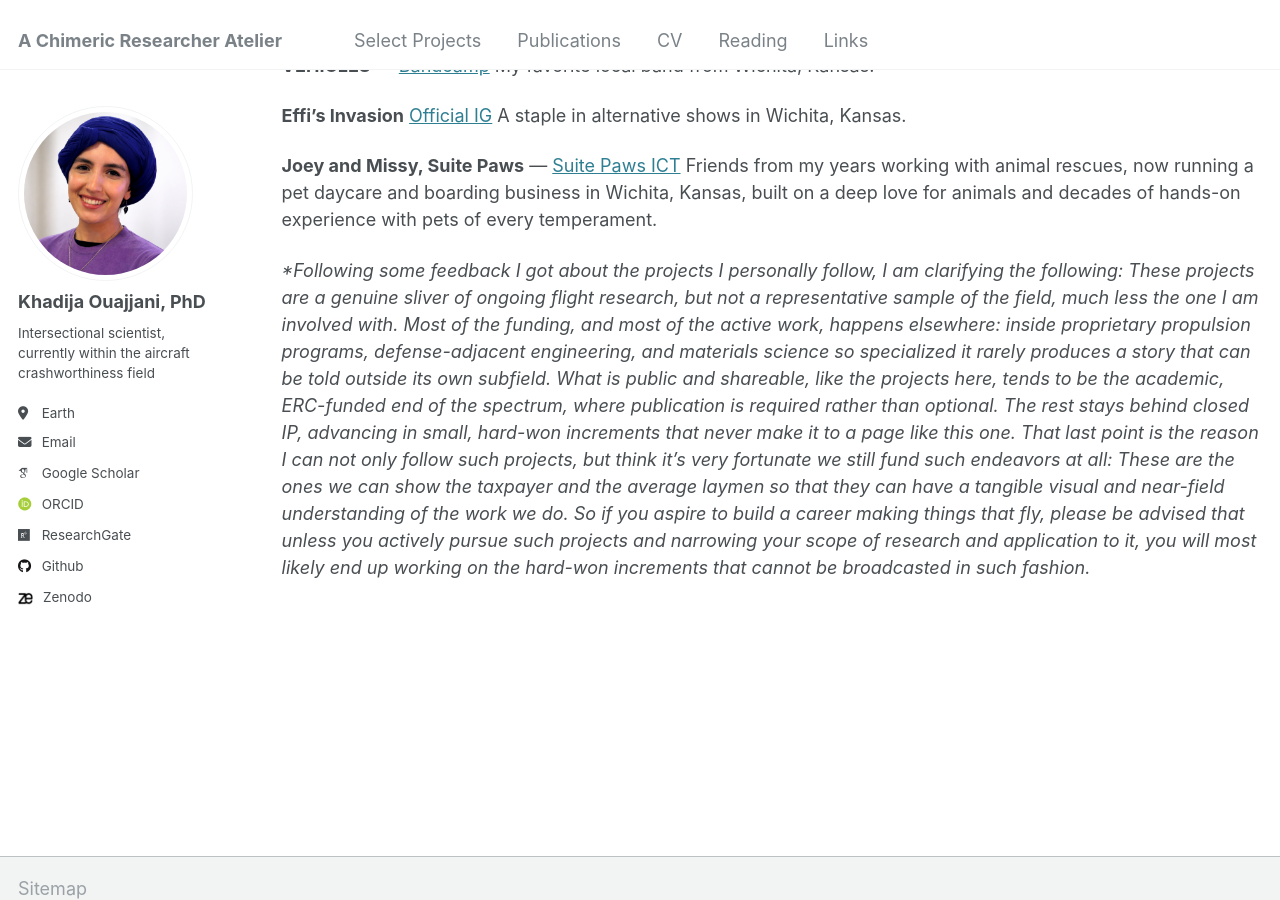
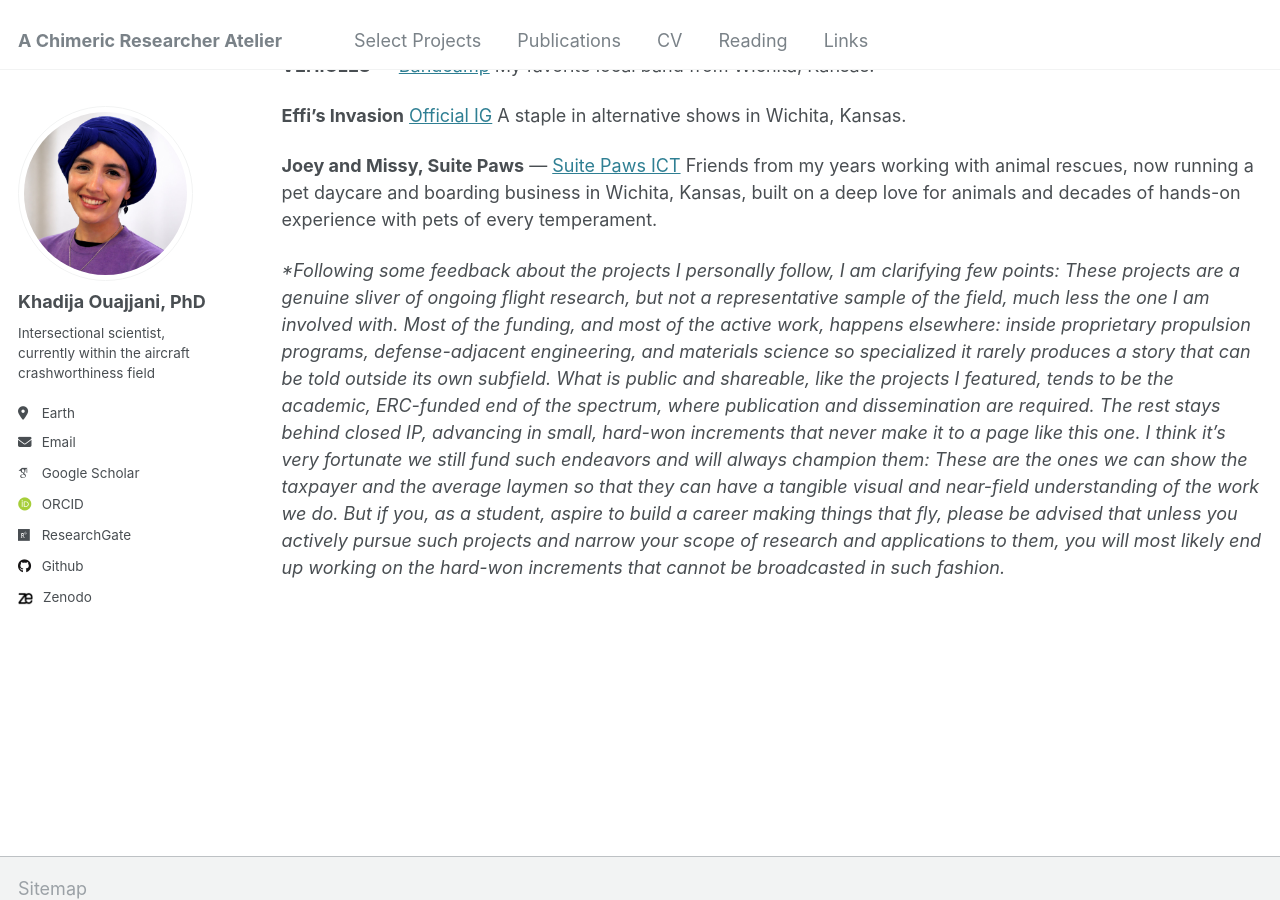
Before and after one commit to drko-curius/drko-curius.github.io, a Jekyll site: the page built from _pages/Links.md, in a window 1280 px wide and 900 px high, scrolled down 1261 px. Built offline with Jekyll 4.4.1, drawn with Linux system fonts in a browser that asks for light colours; some web fonts are replaced; comment, search, counter and statistics services are not loaded.

Commit message:
Update Links.md

```diff
--- a/_pages/Links.md
+++ b/_pages/Links.md
@@ -61,4 +61,4 @@ A staple in alternative shows in Wichita, Kansas.
 **Joey and Missy, Suite Paws** — [Suite Paws ICT](https://suitepawsict.com/)
 Friends from my years working with animal rescues, now running a pet daycare and boarding business in Wichita, Kansas, built on a deep love for animals and decades of hands-on experience with pets of every temperament.
 
-**Following some feedback I got about the projects I personally follow, I am clarifying the following: These projects are a genuine sliver of ongoing flight research, but not a representative sample of the field, much less the one I am involved with. Most of the funding, and most of the active work, happens elsewhere: inside proprietary propulsion programs, defense-adjacent engineering, and materials science so specialized it rarely produces a story that can be told outside its own subfield. What is public and shareable, like the projects here, tends to be the academic, ERC-funded end of the spectrum, where publication is required rather than optional. The rest stays behind closed IP, advancing in small, hard-won increments that never make it to a page like this one. That last point is the reason I can not only follow such projects, but think it's very fortunate we still fund such endeavors at all: These are the ones we can show the taxpayer and the average laymen so that they can have a tangible visual and near-field understanding of the work we do. So if you aspire to build a career making things that fly, please be advised that unless you actively pursue such projects and narrowing your scope of research and application to it, you will most likely end up working on the hard-won increments that cannot be broadcasted in such fashion.*
+**Following some feedback about the projects I personally follow, I am clarifying few points: These projects are a genuine sliver of ongoing flight research, but not a representative sample of the field, much less the one I am involved with. Most of the funding, and most of the active work, happens elsewhere: inside proprietary propulsion programs, defense-adjacent engineering, and materials science so specialized it rarely produces a story that can be told outside its own subfield. What is public and shareable, like the projects I featured, tends to be the academic, ERC-funded end of the spectrum, where publication and dissemination are required. The rest stays behind closed IP, advancing in small, hard-won increments that never make it to a page like this one. I think it's very fortunate we still fund such endeavors and will always champion them: These are the ones we can show the taxpayer and the average laymen so that they can have a tangible visual and near-field understanding of the work we do. But if you, as a student, aspire to build a career making things that fly, please be advised that unless you actively pursue such projects and narrow your scope of research and applications to them, you will most likely end up working on the hard-won increments that cannot be broadcasted in such fashion.*
```
